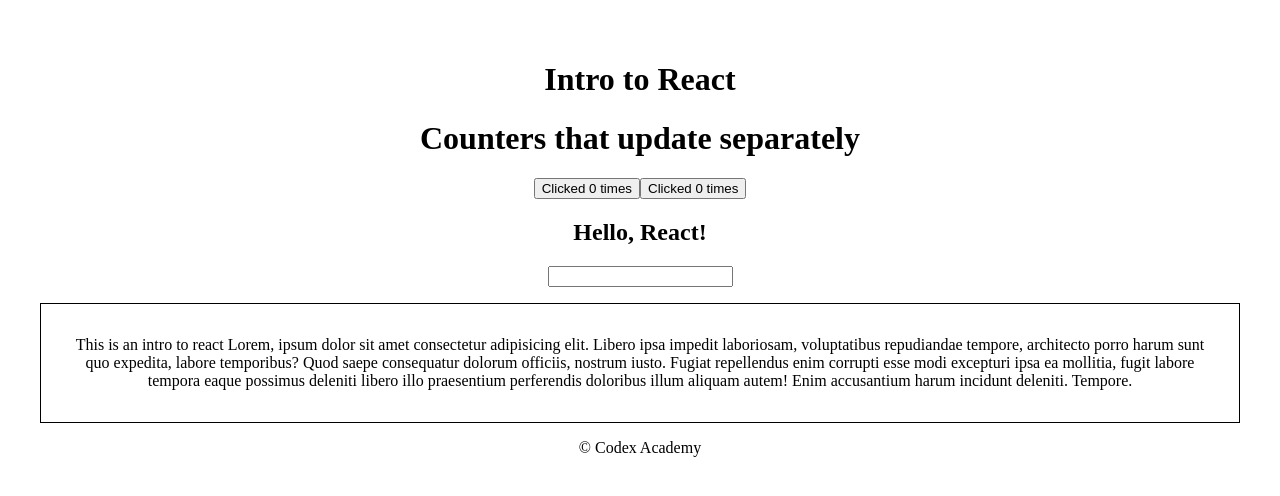
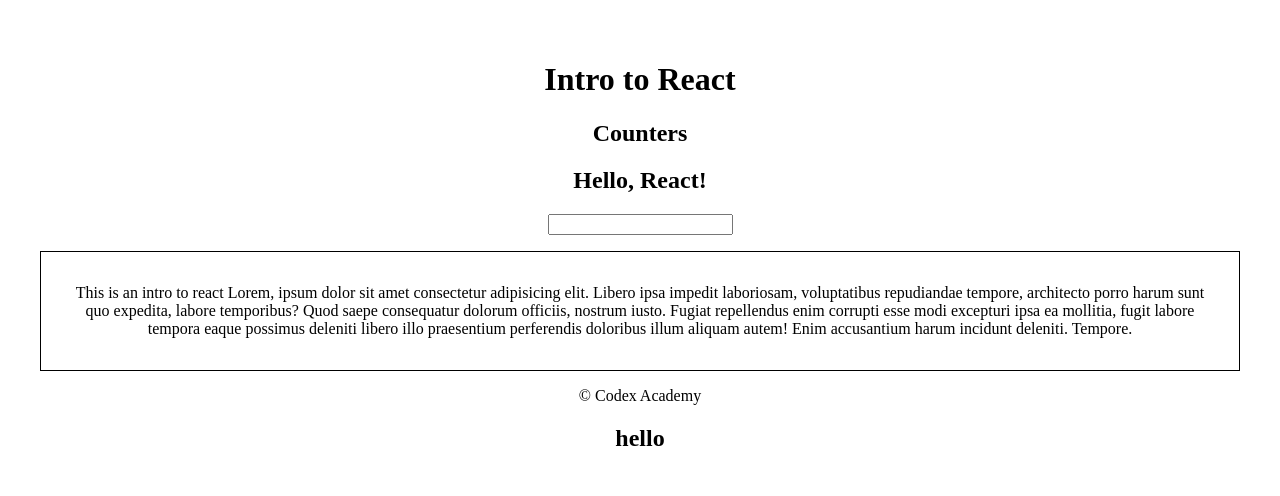
Before and after one commit to jyoung57/react-intro-demo, a React (Vite) app: page / in a window 1280 px wide. Shown: the top 496 px of the page. Built offline with nearby package versions, Linux system fonts and the light colour scheme; the HTML template or start-up script is replaced by a standard one.

Commit message:
update repo

```diff
--- a/src/App.jsx
+++ b/src/App.jsx
@@ -1,18 +1,23 @@
+import { useState } from "react";
 import "./styles/App.css";
 import Header from "./components/Header";
 import Main from "./components/Main";
 import Footer from "./components/Footer";
 import ButtonExample from "./components/ButtonExample";
 
+
 function App() {
+  const [count, setCount] = useState("hello");
+
+
   return (
     <>
-      <Header/>
-      <h1>Counters that update separately</h1>
-      <ButtonExample />
-      <ButtonExample />
-      <Main/>
-      <Footer/>
+      <Header />
+      <h2>Counters</h2>
+      <ButtonExample count={count} />
+      <ButtonExample count={count} />
+      <Main />
+      <Footer count={count}/>
     </>
   );
 }
--- a/src/components/ButtonExample.jsx
+++ b/src/components/ButtonExample.jsx
@@ -4,15 +4,13 @@ import { useState } from 'react';
 
 export default function ButtonExample() {
 
-    const [count, setCount] = useState(0);
+    // function handleClick() {
+    //   setCount(count + 1);
+    // }
 
-    function handleClick() {
-      setCount(count + 1);
-    }
+    // return (
+    // <button onClick={handleClick}>
+    //   Clicked {count} times
+    // </button>
 
-    return (
-    <button onClick={handleClick}>
-      Clicked {count} times
-    </button>
-    );
   }
--- a/src/components/Footer.jsx
+++ b/src/components/Footer.jsx
@@ -1,9 +1,10 @@
 import React from 'react';
 
-export default function Footer() {
+export default function Footer({count}) {
   return (
     <footer>
       &copy; Codex Academy
+      <h2>{count}</h2>
     </footer>
   );
 }
```
Also changed, not shown: src/components/ButtonExample2.jsx (deleted, +0 -7 lines).
